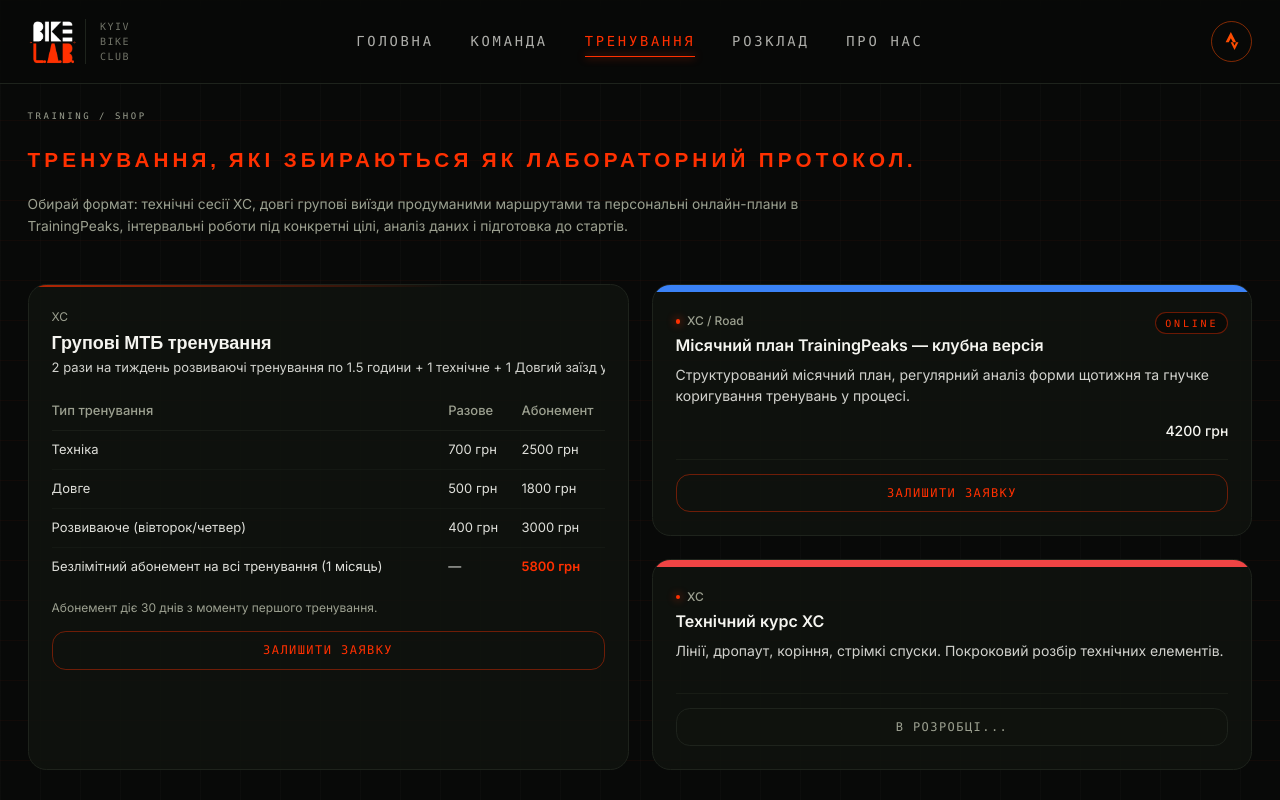
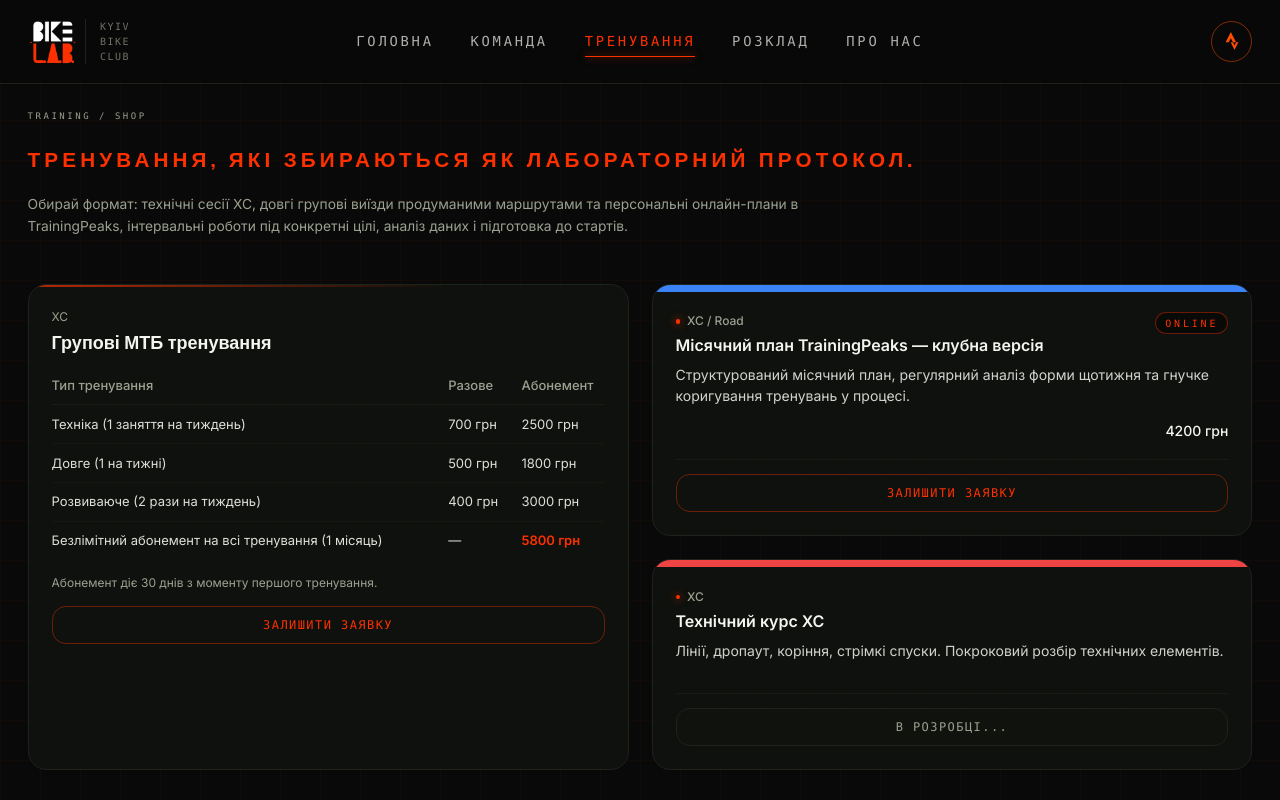
Before and after one commit to VasileAdicto/bikelab-site, a Next.js app: page /training in a window 1280 px wide. Shown: the top 800 px of the page. Built offline with nearby package versions, Linux system fonts and the light colour scheme.

Commit message:
Update training details in TrainingPage to clarify session frequency and remove redundant text for improved readability

```diff
--- a/src/app/training/page.tsx
+++ b/src/app/training/page.tsx
@@ -52,12 +52,6 @@ export default function TrainingPage() {
               <h2 className="text-[18px] font-semibold text-foreground leading-tight">
                 Групові МТБ тренування
               </h2>
-              <div className="overflow-x-auto scrollbar-hide">
-                <p className="whitespace-nowrap text-[13px] text-foreground/85 leading-relaxed">
-                  2 рази на тиждень розвиваючі тренування по 1.5 години + 1 технічне + 1 Довгий заїзд у
-                  вихідні.
-                </p>
-              </div>
             </div>
 
             <div className="overflow-x-auto">
@@ -71,17 +65,17 @@ export default function TrainingPage() {
                 </thead>
                 <tbody className="text-foreground/90">
                   <tr className="border-b border-border/40">
-                    <td className="py-2 pr-3">Техніка</td>
+                    <td className="py-2 pr-3">Техніка (1 заняття на тиждень)</td>
                     <td className="py-2 pr-3">700 грн</td>
                     <td className="py-2">2500 грн</td>
                   </tr>
                   <tr className="border-b border-border/40">
-                    <td className="py-2 pr-3">Довге</td>
+                    <td className="py-2 pr-3">Довге (1 на тижні)</td>
                     <td className="py-2 pr-3">500 грн</td>
                     <td className="py-2">1800 грн</td>
                   </tr>
                   <tr className="border-b border-border/40">
-                    <td className="py-2 pr-3">Розвиваюче (вівторок/четвер)</td>
+                    <td className="py-2 pr-3">Розвиваюче (2 рази на тиждень)</td>
                     <td className="py-2 pr-3">400 грн</td>
                     <td className="py-2">3000 грн</td>
                   </tr>
```
